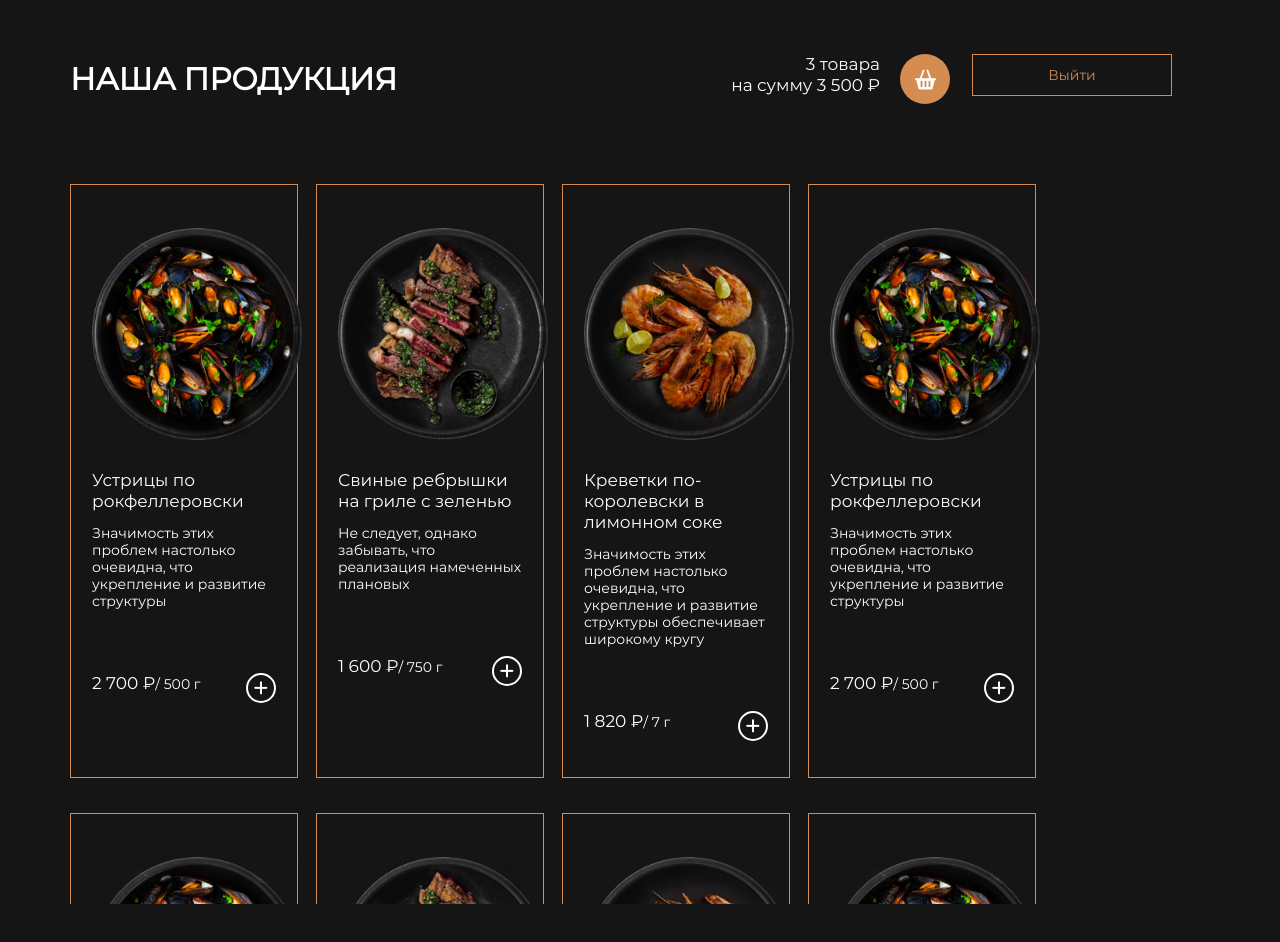
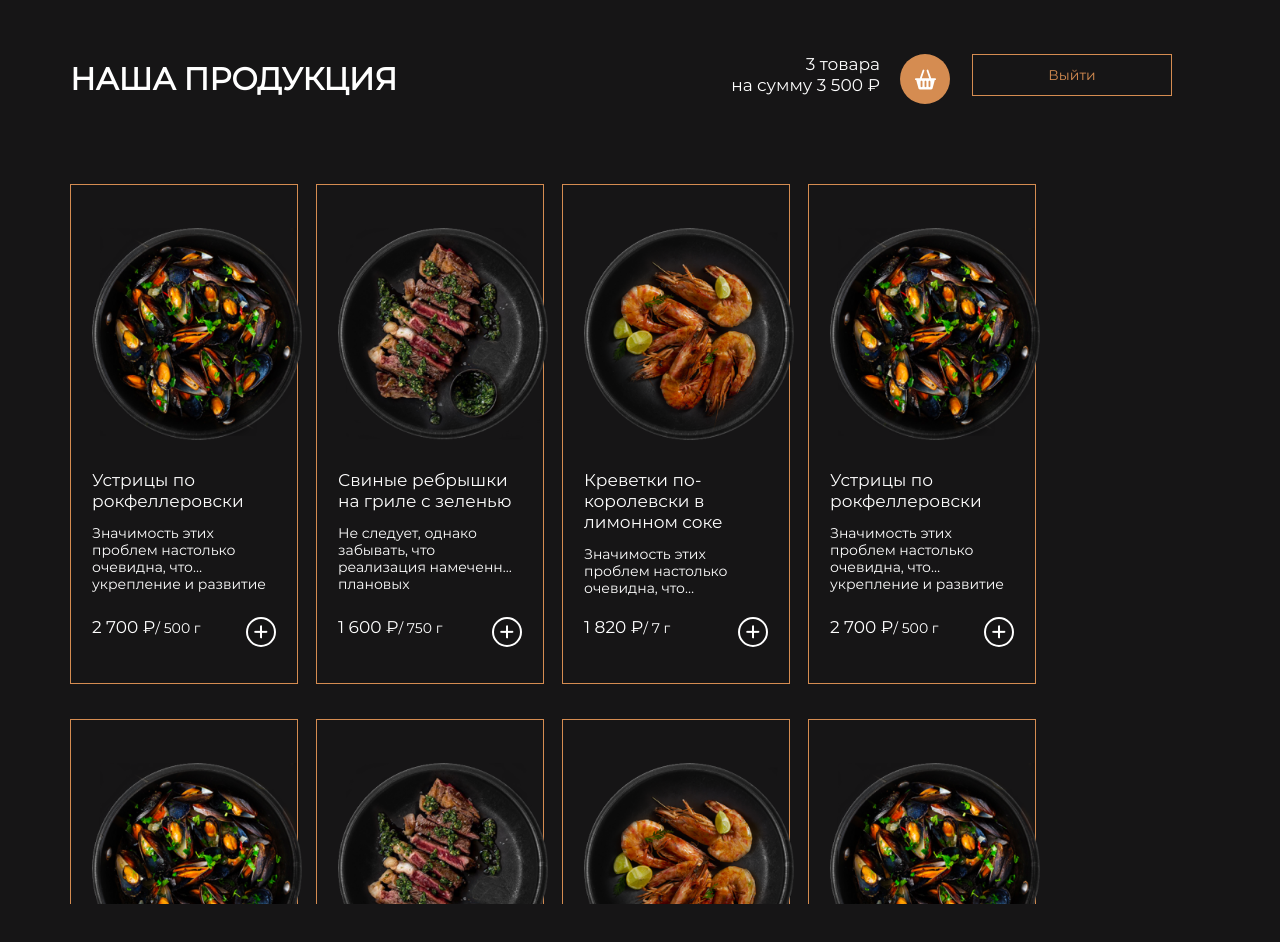
Before and after one commit to 89811421793/food-menu, a React (Create React App) app: page / in a window 1280 px wide. Shown: the top 942 px of the page. Built offline with nearby package versions, Linux system fonts and the light colour scheme.

Commit message:
стили для карточки

```diff
--- a/src/components/elements/Card/card.css
+++ b/src/components/elements/Card/card.css
@@ -7,14 +7,7 @@
 
 }
 
-.product-description {
-    font-style: normal;
-    font-weight: 400;
-    font-size: 14px;
-    line-height: 17px;
-    margin-bottom: 63px;
 
-}
 
 .productPrice {
     font-style: normal;
@@ -33,16 +26,7 @@
 
 }
 
-.itemCard {
 
-    width: 20%;
-    /* height: max-content; */
-    margin-bottom: 35px;
-    margin-right: 18px;
-    padding: 43px 21px 36px 21px;
-    border: 1px solid #D58C51;
-    color: #FFFFFF;
-}
 
 .itemCard:hover {
     cursor: pointer;
@@ -57,7 +41,38 @@
 
 }
 
+
+
+
+.itemCard {
+    display: flex;
+    flex-direction: column;
+    justify-content: space-between;
+    width: 20%;
+    min-height: 400px; /* Установите минимальную высоту */
+    margin-bottom: 35px;
+    margin-right: 18px;
+    padding: 43px 21px 36px 21px;
+    border: 1px solid #D58C51;
+    color: #FFFFFF;
+}
+
+.product-description {
+    flex-grow: 1;
+    margin-bottom: 0;
+    font-style: normal;
+    font-weight: 400;
+    font-size: 14px;
+    line-height: 17px;
+    overflow: hidden;
+    text-overflow: ellipsis;
+    display: -webkit-box;
+    -webkit-line-clamp: 3; /* Показываем только 3 строки */
+    -webkit-box-orient: vertical;
+}
+
 .cardBottom {
     display: flex;
     justify-content: space-between;
+    margin-top: 20px; /* Добавляем отступ сверху */
 }
```
